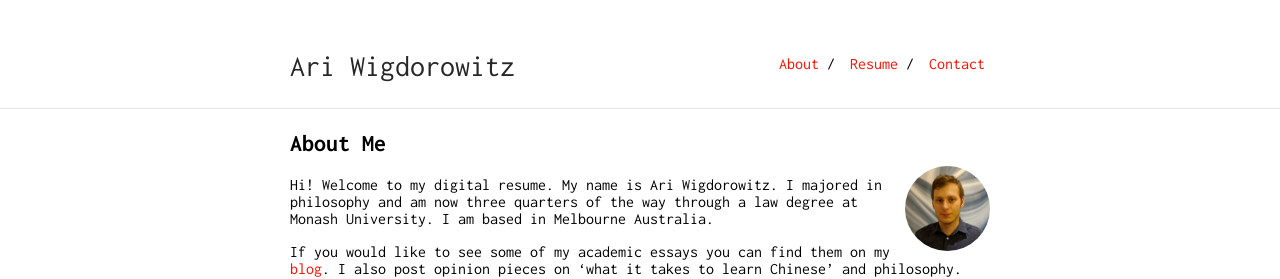
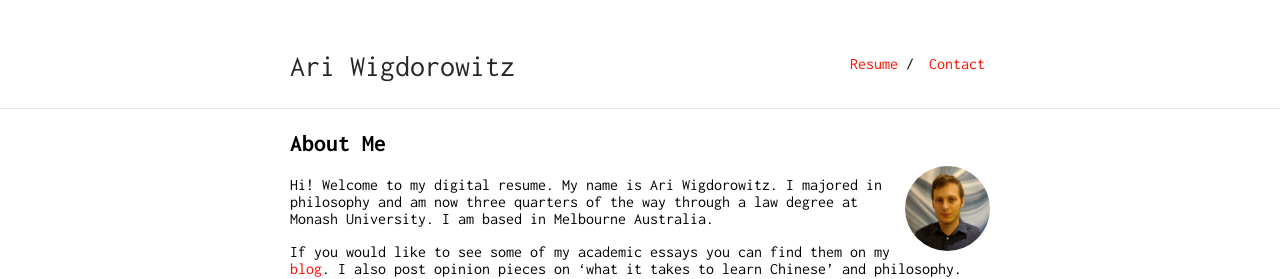
Before and after one commit to Wigdo/cv, a Jekyll site: the page built from index.md, in a window 1280 px wide. Shown: the top 279 px of the page. Built offline with Jekyll 4.4.1, drawn with Linux system fonts in a browser that asks for light colours; our own code applies the rules of GitHub Pages for plain Markdown files.

Commit message:
deleted about page

```diff
--- a/_config.yml
+++ b/_config.yml
@@ -16,8 +16,6 @@ sass:
     sass_dir: _sass
 
 nav:
- - name: "About"
-   link: "/researcher/"
  - name: "Resume"
    link: "resume.pdf"
  - name: "Contact"
```
Also changed, not shown: about.md (deleted, +0 -6 lines).
